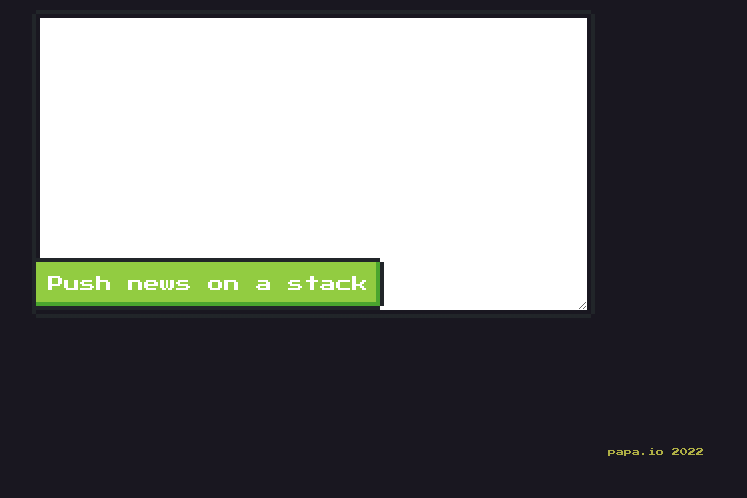
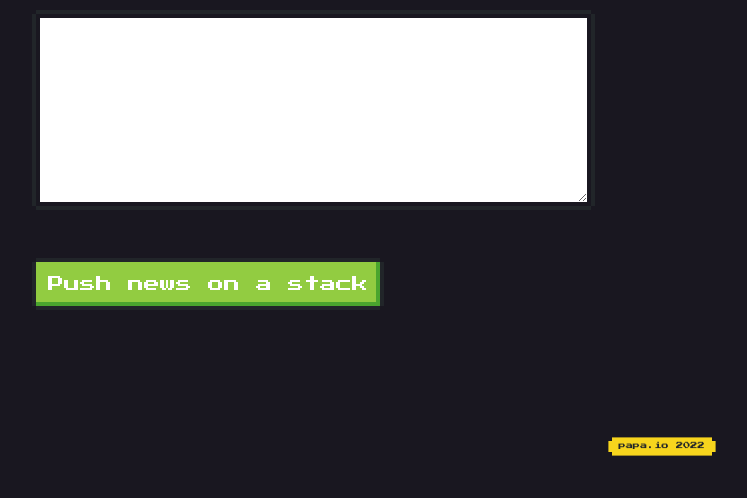
Before and after one commit to bulengerkacper/NewsPaper-SmartContract-SC3, a Flask app: page /papay/add in a window 1280 px wide. Shown: the part 302-800 px from the top of the page, without its empty margins (32-779 px from the left). Run offline with Flask 2, Linux system fonts and the light colour scheme; data that the repository does not hold is empty.

```diff
--- a/front/templates/add.html
+++ b/front/templates/add.html
@@ -24,7 +24,7 @@
 
   <div class="new_news_area">
   <label for="textarea_field">News Content</label>
-  <textarea id="textarea_field_news_content" class="nes-textarea" style="height:300px;"></textarea>
+  <textarea id="textarea_field_news_content" class="nes-textarea" style="height:40%;"></textarea>
   </div>
 
   <div class="new_news_gaz">
@@ -36,4 +36,8 @@
   <button type="button" onclick="myFunction()" class="nes-btn is-success">Push news on a stack</button>
   </div>
 
-<footer>papa.io 2022</footer>
+<footer>
+  <a href="#" class="nes-badge" style="width:100px;">
+    <span class="is-warning">papa.io 2022</span>
+  </a>
+</footer>
--- a/front/templates/index.html
+++ b/front/templates/index.html
@@ -26,4 +26,8 @@
     </div>
   </div>
 
-<footer>papa.io 2022</footer>
+<footer>
+  <a href="#" class="nes-badge" style="width:100px;">
+    <span class="is-warning">papa.io 2022</span>
+  </a>
+</footer>
```
Also changed, not shown: 1 other file.
